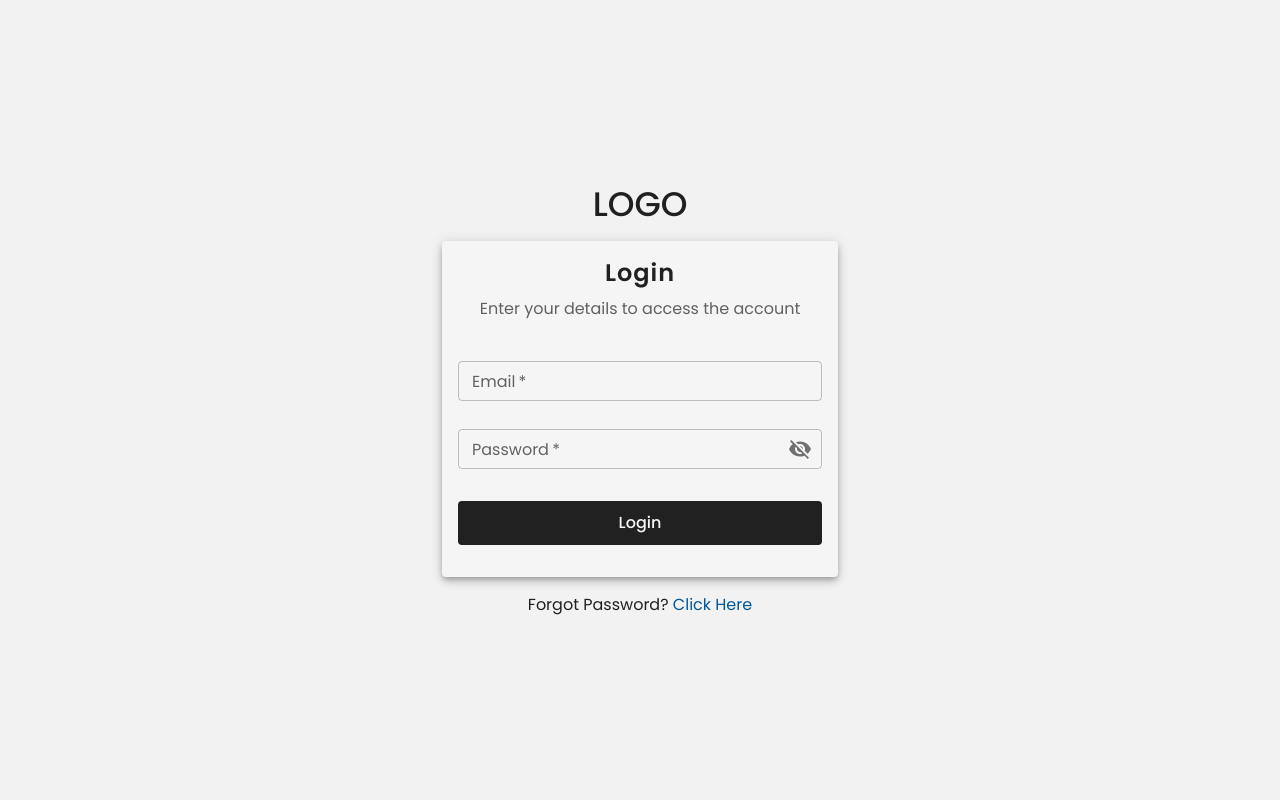
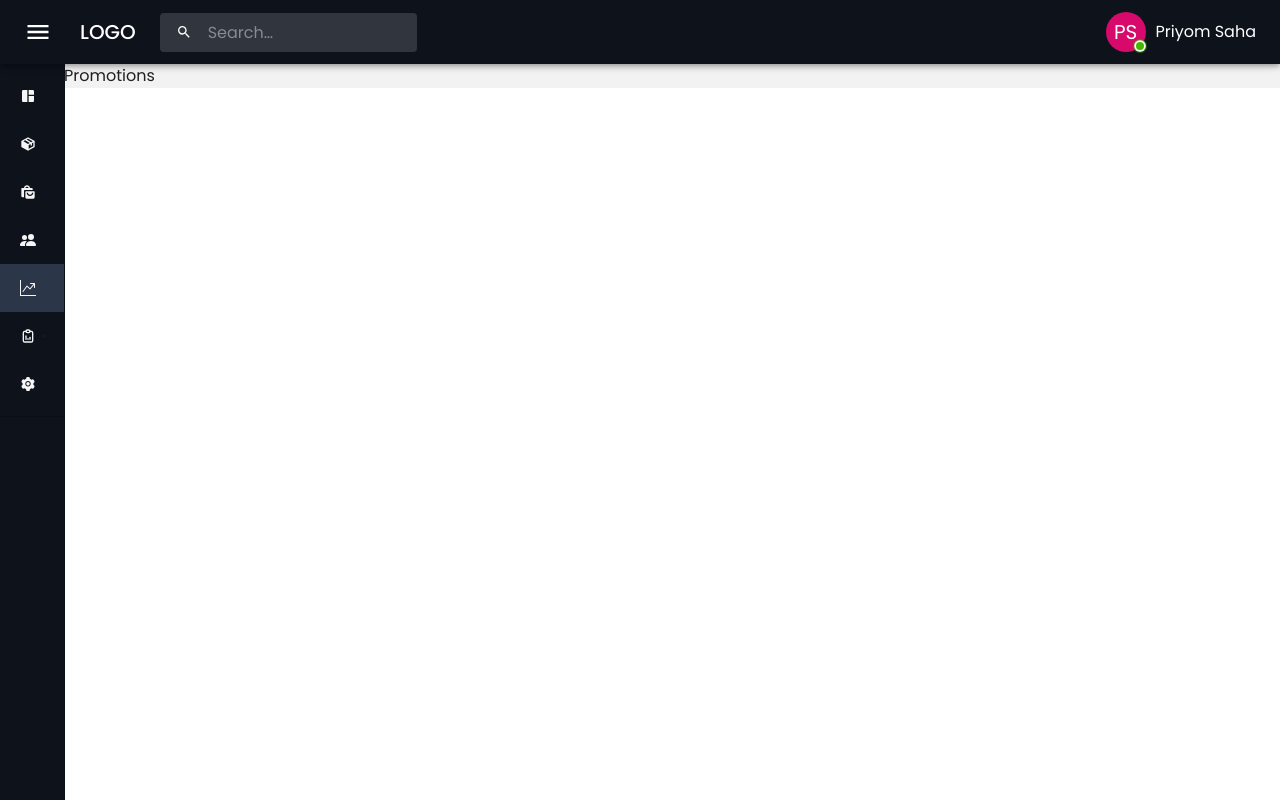
Before and after one commit to PriyomSaha/admin-dashboard-mui, a React (Create React App) app: page /promotions in a window 1280 px wide. Before the commit this address led to /login. Built offline with nearby package versions, Linux system fonts and the light colour scheme.

Commit message:
Modification for Mockoon in Orders

```diff
--- a/src/App.js
+++ b/src/App.js
@@ -19,7 +19,7 @@ function App() {
 
   // Set user data with name "Priyom Saha" and a boolean value "true"
   // This is an example of using the state management hook to manage user data.
-  // setUserData("Priyom Saha", true);
+  setUserData("Priyom Saha", true);
 
   // The App component is the root component of the application.
   return (
--- a/src/Components/Assets/StateManagement.js
+++ b/src/Components/Assets/StateManagement.js
@@ -5,11 +5,6 @@ export const useDrawerStore = create((set) => ({
   setDrawerOpen: () => set((state) => ({ isDrawerOpen: !state.isDrawerOpen })),
 }));
 
-export const useOrdersLoadingStore = create((set) => ({
-  isOrderLoading: false,
-  setIsOrderLoading: () =>
-    set((state) => ({ isOrderLoading: !state.isOrderLoading })),
-}));
 export const useCustomersLoadingStore = create((set) => ({
   isCustomersLoading: false,
   setIsCustomersLoading: () =>
@@ -26,3 +21,29 @@ export const useEditProfileStore = create((set) => ({
   setIsEditProfile: () =>
     set((state) => ({ isEditProfile: !state.isEditProfile })),
 }));
+
+export const useOrdersStore = create((set) => ({
+  isOrderLoading: false,
+  setIsOrderLoading: () =>
+    set((state) => ({ isOrderLoading: !state.isOrderLoading })),
+  allOrdersList: [],
+  ordersList: [],
+  setInitialOrdersList: (orders) =>
+    set({
+      ordersList: orders,
+      allOrdersList: orders,
+    }),
+  setFilteredOrdersList: (condition) => {
+    if (condition === "All") {
+      set((state) => ({
+        ordersList: state.allOrdersList,
+      }));
+    } else {
+      set((state) => ({
+        ordersList: state.allOrdersList.filter(
+          (order) => order.status === condition
+        ),
+      }));
+    }
+  },
+}));
--- a/src/Components/Assets/UIServices.js
+++ b/src/Components/Assets/UIServices.js
@@ -11,16 +11,8 @@ import {
   orderTypes,
 } from "Components/Assets/DummyData";
 
-// Function 'getOrders' to filter and retrieve orders based on the specified orderType
-export const getOrders = (orderType) => {
-  // If 'orderType' is "All", return all orders
-  if (orderType === "All") return orders;
-  // Otherwise, return orders that match the given status 'orderType'
-  else return orders.filter((ord) => ord.status === orderType);
-};
-
 // Function 'updateOrderCount' to update the counts of orders for each status in 'orderCount'
-export const updateOrderCount = () => {
+export const updateOrderCount = (orders) => {
   // Object 'orderCount' to store the counts of orders for different statuses
   let orderCount = {
     All: orders.length, // Initial count of orders is set to the total number of orders
--- a/src/Components/Navigations/Orders/OrderStatusFilter.js
+++ b/src/Components/Navigations/Orders/OrderStatusFilter.js
@@ -2,8 +2,11 @@ import * as React from "react";
 import Tabs from "@mui/material/Tabs";
 import Tab from "@mui/material/Tab";
 import Box from "@mui/material/Box";
-import { getOrders } from "Components/Assets/UIServices";
-import { useOrdersLoadingStore } from "Components/Assets/StateManagement";
+import { useOrdersStore } from "Components/Assets/StateManagement";
+import axios from "axios";
+
+// API endpoints
+const allOrdersUrl = process.env.REACT_APP_GET_ORDERS_LIST_URL;
 
 // Functional component 'OrderStatusFilter' to filter orders by their status
 export default function OrderStatusFilter({ counts, setOrders }) {
@@ -11,30 +14,31 @@ export default function OrderStatusFilter({ counts, setOrders }) {
   const [value, setValue] = React.useState(0);
 
   // Custom hook 'useOrdersLoadingStore' to access and update 'isOrderLoading' state
-  const setIsOrderLoading = useOrdersLoadingStore(
-    (state) => state.setIsOrderLoading
+  const setIsOrderLoading = useOrdersStore((state) => state.setIsOrderLoading);
+
+  const setInitialOrdersList = useOrdersStore(
+    (state) => state.setInitialOrdersList
   );
-  const isOrderLoading = useOrdersLoadingStore((state) => state.isOrderLoading);
+  const setFilteredOrdersList = useOrdersStore(
+    (state) => state.setFilteredOrdersList
+  );
 
   // Function to handle tab change event and update the 'value' state
   const handleChange = (event, newValue) => {
     setValue(newValue);
   };
 
-  /* To check if skeleton works (Commented out for production) */
-  const load = async () => {
+  const getAllOrders = async () => {
     await setIsOrderLoading();
-    await setTimeout(function () {
-      setOrders(getOrders("All"));
-      setIsOrderLoading();
-    }, 6000);
+    const response = await axios.get(allOrdersUrl);
+    setInitialOrdersList(response.data);
+    await setIsOrderLoading();
   };
 
   // useEffect hook to set initial orders when the component is mounted
   React.useEffect(() => {
-    //Coment setOrders() if load() uncommented and viceversa
-    // setOrders(getOrders("All"));
-    load();
+    //To retrieve data through API
+    getAllOrders();
   }, []);
 
   return (
@@ -57,59 +61,34 @@ export default function OrderStatusFilter({ counts, setOrders }) {
           {/* onClick event for each Tab calls the 'setOrders' function with the corresponding status */}
           <Tab
             label={`All  (${counts.All})`}
-            onClick={() => setOrders(getOrders("All"))}
+            onClick={() => setFilteredOrdersList("All")}
           />
           <Tab
             label={`Pending  (${counts.Pending})`}
-            onClick={() => setOrders(getOrders("Pending"))}
+            onClick={() => setFilteredOrdersList("Pending")}
           />
           <Tab
             label={`Accepted  (${counts.Accepted})`}
-            onClick={() => setOrders(getOrders("Accepted"))}
+            onClick={() => setFilteredOrdersList("Accepted")}
           />
           <Tab
             label={`Ready  (${counts.Ready})`}
-            onClick={() => setOrders(getOrders("Ready"))}
+            onClick={() => setFilteredOrdersList("Ready")}
           />
           <Tab
             label={`Collected  (${counts.Collected})`}
-            onClick={() => setOrders(getOrders("Collected"))}
+            onClick={() => setFilteredOrdersList("Collected")}
           />
           <Tab
             label={`Completed  (${counts.Completed})`}
-            onClick={() => setOrders(getOrders("Completed"))}
+            onClick={() => setFilteredOrdersList("Completed")}
           />
           <Tab
             label={`Cancelled  (${counts.Cancelled})`}
-            onClick={() => setOrders(getOrders("Cancelled"))}
+            onClick={() => setFilteredOrdersList("Cancelled")}
           />
         </Tabs>
       </Box>
     </Box>
   );
 }
-
-/**Comments Explanation:
-
-The code imports required modules and components from React and MUI (Material-UI) libraries.
-
-The OrderStatusFilter functional component is responsible for filtering orders based on their status.
-
-The component uses the useState hook to manage the value state variable, which keeps track of the currently selected tab index.
-
-The component uses the custom hook useOrdersLoadingStore to access and update the isOrderLoading state, which is used for skeleton loading (commented out in production).
-
-The handleChange function is used to handle the tab change event and update the value state when a different tab is selected.
-
-The useEffect hook is used to set the initial orders when the component is mounted by calling setOrders with the status "All".
-
-The component returns a Box container with the className "select-container" to provide some styling for the Tabs component.
-
-Inside the Box, there's a Tabs component to display the filter options for order status.
-
-Each Tab represents a different order status and displays its count in parentheses.
-
-When a tab is clicked, the corresponding setOrders function is called with the corresponding status to filter the orders accordingly.
-
-The component allows users to filter orders by their status using the Tabs component and selecting the desired status.
- */
--- a/src/Components/Navigations/Orders/OrderTable.js
+++ b/src/Components/Navigations/Orders/OrderTable.js
@@ -1,16 +1,18 @@
-import * as React from "react";
-import Paper from "@mui/material/Paper";
-import Table from "@mui/material/Table";
-import TableBody from "@mui/material/TableBody";
-import TableCell from "@mui/material/TableCell";
-import TableContainer from "@mui/material/TableContainer";
-import TableHead from "@mui/material/TableHead";
-import TablePagination from "@mui/material/TablePagination";
-import TableRow from "@mui/material/TableRow";
-import { Skeleton } from "@mui/material";
+import React, { useState } from "react";
+import {
+  Paper,
+  Table,
+  TableBody,
+  TableCell,
+  TableContainer,
+  TableHead,
+  TablePagination,
+  TableRow,
+  Skeleton,
+} from "@mui/material";
 import OrderStatus from "./OrderStatus";
-import { useOrdersLoadingStore } from "Components/Assets/StateManagement";
 import Notes from "./Notes";
+import { useOrdersStore } from "Components/Assets/StateManagement";
 
 // Columns configuration for the table
 const columns = [
@@ -59,13 +61,15 @@ const columns = [
 ];
 
 // Functional component 'OrderTable' to display orders in a table format
-export default function OrderTable({ orders }) {
+export default function OrderTable() {
   // State variables for pagination
-  const [page, setPage] = React.useState(0);
-  const [rowsPerPage, setRowsPerPage] = React.useState(10);
+  const [page, setPage] = useState(0);
+  const [rowsPerPage, setRowsPerPage] = useState(10);
 
-  // Custom hook 'useOrdersLoadingStore' to access 'isOrderLoading' state
-  const isOrderLoading = useOrdersLoadingStore((state) => state.isOrderLoading);
+  // Custom hook 'useOrdersStore' to access 'isOrderLoading' state
+  const isOrderLoading = useOrdersStore((state) => state.isOrderLoading);
+  // Custom hook 'useOrdersStore' to access 'orders' state
+  const orders = useOrdersStore((state) => state.ordersList);
 
   // Function to handle page change event
   const handleChangePage = (event, newPage) => {
@@ -108,7 +112,7 @@ export default function OrderTable({ orders }) {
           <TableBody>
             {/* Display skeleton loading when 'isOrderLoading' is true */}
             {isOrderLoading
-              ? // Number of rows perpage should be the total skeleton count
+              ? // Number of rows per page should be the total skeleton count
                 Array.from({ length: rowsPerPage }, (_, index) => (
                   <TableRow hover role="checkbox" tabIndex={-1} key={index}>
                     {columns.map((column) => (
@@ -168,36 +172,3 @@ export default function OrderTable({ orders }) {
     </Paper>
   );
 }
-
-/**Comments Explanation:
-
-The code imports required modules and components from React and MUI (Material-UI) libraries.
-
-The OrderTable functional component is responsible for displaying orders in a table format.
-
-The columns constant represents the configuration for the columns of the table, specifying their ids, labels, and minimum widths.
-
-The component uses the useState hook to manage the page and rowsPerPage state variables for pagination.
-
-The component uses the custom hook useOrdersLoadingStore to access the isOrderLoading state, which is used for skeleton loading when orders are being fetched.
-
-The functions handleChangePage and handleChangeRowsPerPage handle the page change and rows per page change events, respectively.
-
-The component returns a Paper container with some styling properties.
-
-Inside the Paper, there's a TableContainer that wraps the Table element to allow for horizontal scrolling when the content exceeds the container width.
-
-The Table component includes TableHead and TableBody elements for organizing the header and body of the table.
-
-The TableHead displays the column headers using the columns configuration.
-
-The TableBody conditionally renders either skeleton loading rows or actual order data rows based on the isOrderLoading state.
-
-When isOrderLoading is true, skeleton loading rows with placeholders are displayed.
-
-When isOrderLoading is false, actual order data is displayed, and the data is paginated based on the page and rowsPerPage state variables.
-
-Each order row displays cells with corresponding order data, including the order status and notes, using the OrderStatus and Notes components, respectively.
-
-The TablePagination component provides pagination controls to navigate through the orders when there are more than the specified number of rows per page.
- */
--- a/src/Components/Navigations/Orders/index.js
+++ b/src/Components/Navigations/Orders/index.js
@@ -8,6 +8,7 @@ import OrderFilterSearchBar from "Components/Navigations/Orders/OrderFilterSearc
 import OrderTable from "Components/Navigations/Orders/OrderTable";
 import OrderStatusFilter from "Components/Navigations/Orders/OrderStatusFilter";
 import { updateOrderCount } from "Components/Assets/UIServices";
+import { useOrdersStore } from "Components/Assets/StateManagement";
 
 // Functional component 'Orders' to manage the Orders page
 function Orders() {
@@ -15,11 +16,13 @@ function Orders() {
   const [orders, setOrders] = React.useState([]); // Represents the list of orders to be displayed
   const [counts, setCounts] = React.useState({}); // Represents the counts of orders based on their status
 
+  const ordersList = useOrdersStore((state) => state.allOrdersList);
+
   // useEffect hook to update 'counts' state with order counts on component mount
   React.useEffect(() => {
     // Fetch and update the counts of orders for each status
-    setCounts(updateOrderCount());
-  }, []);
+    setCounts(updateOrderCount(ordersList));
+  }, [ordersList]);
 
   return (
     <>
```
Also changed, not shown: 1 other file (tests, documents, lock files or other folders).
